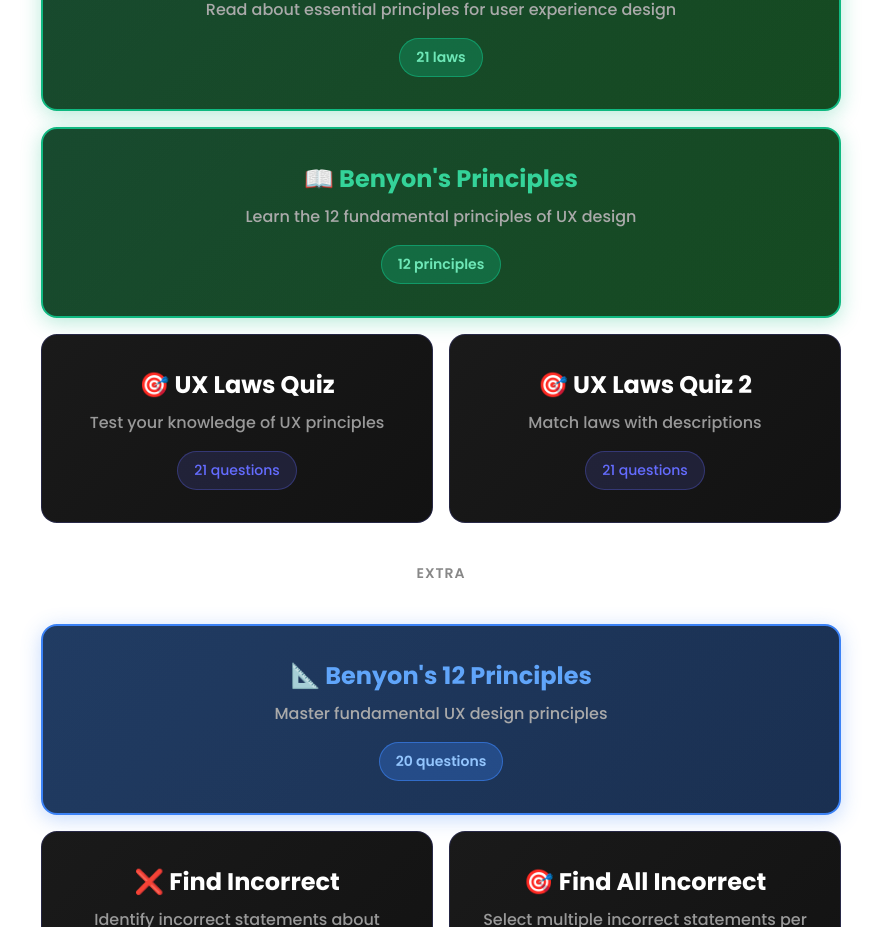
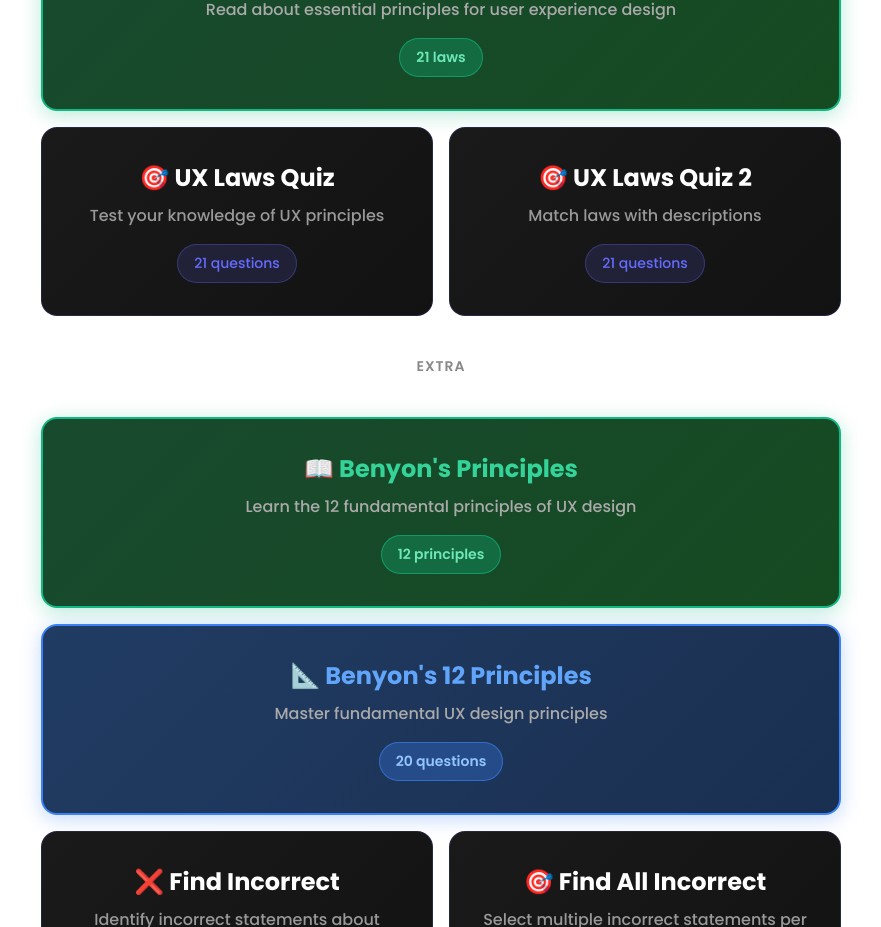
Before and after one commit to dvnnyle/xQuizer, a React (Vite) app: page / in a window 1280 px wide. Shown: the part 2358-3285 px from the top of the page, without its empty margins (199-1080 px from the left). Built offline with nearby package versions, Linux system fonts and the light colour scheme.

Commit message:
Reorganize home page: move Benyon's Principles to Extra section

```diff
--- a/src/pages/Home.jsx
+++ b/src/pages/Home.jsx
@@ -149,11 +149,6 @@ function Home() {
             <p>Read about essential principles for user experience design</p>
             <span className="question-count">21 laws</span>
           </a>
-          <a href="/benyon12lit" className="chapter-button green-theme" id="benyon12lit">
-            <h3>📖 Benyon's Principles</h3>
-            <p>Learn the 12 fundamental principles of UX design</p>
-            <span className="question-count">12 principles</span>
-          </a>
           <div className="quiz-grid">
             <a href="/uxquiz1" className="chapter-button" id="uxquiz1">
               <h3>🎯 UX Laws Quiz</h3>
@@ -169,6 +164,11 @@ function Home() {
           <div className="chapter-divider">
             <span>Extra</span>
           </div>
+          <a href="/benyon12lit" className="chapter-button green-theme" id="benyon12lit">
+            <h3>📖 Benyon's Principles</h3>
+            <p>Learn the 12 fundamental principles of UX design</p>
+            <span className="question-count">12 principles</span>
+          </a>
           <a href="/benyon12" className="chapter-button blue-theme" id="benyon12">
             <h3>📐 Benyon's 12 Principles</h3>
             <p>Master fundamental UX design principles</p>
```
